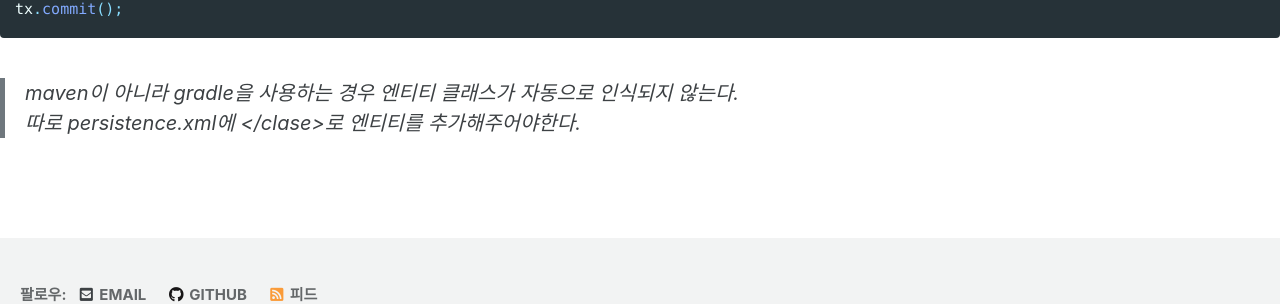
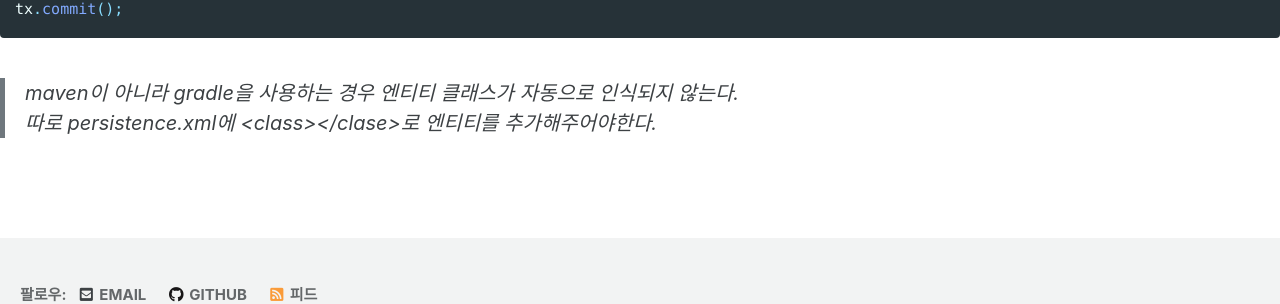
Before and after one commit to maenguin/maenguin.github.io, a Jekyll site: the page built from private/2020-12-31-jpa-basic.md, in a window 1280 px wide and 900 px high, scrolled down 2602 px. Shown: the part 520-824 px from the top of the window. Built offline with Jekyll 4.4.1, drawn with Linux system fonts in a browser that asks for light colours; cached includes are drawn as plain includes; our own code applies the rules of GitHub Pages for plain Markdown files.

Commit message:
Update 2020-12-31-jpa-basic.md

````diff
--- a/private/2020-12-31-jpa-basic.md
+++ b/private/2020-12-31-jpa-basic.md
@@ -96,4 +96,4 @@ tx.begin();
 tx.commit();
 ```
 > maven이 아니라 gradle을 사용하는 경우 엔티티 클래스가 자동으로 인식되지 않는다.
-따로 persistence.xml에 <class></clase>로 엔티티를 추가해주어야한다.
+따로 persistence.xml에 \<class></clase>로 엔티티를 추가해주어야한다.
````
